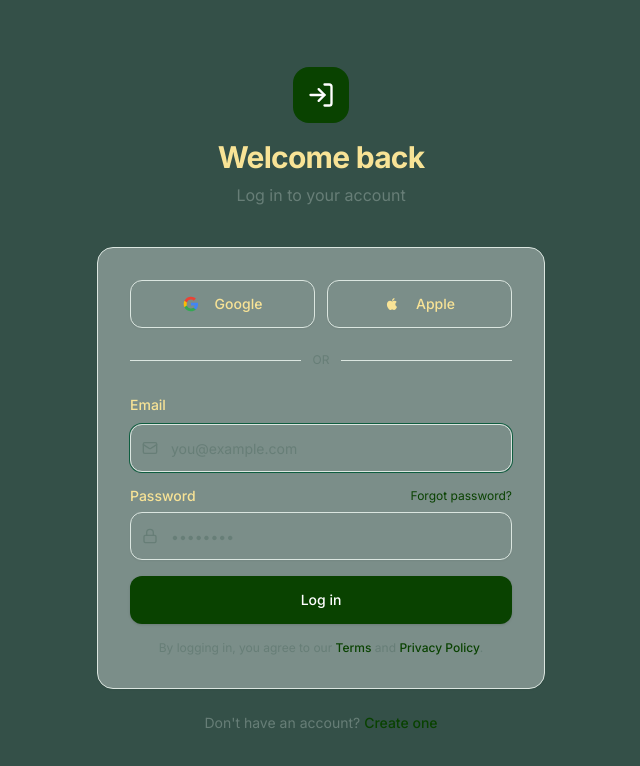
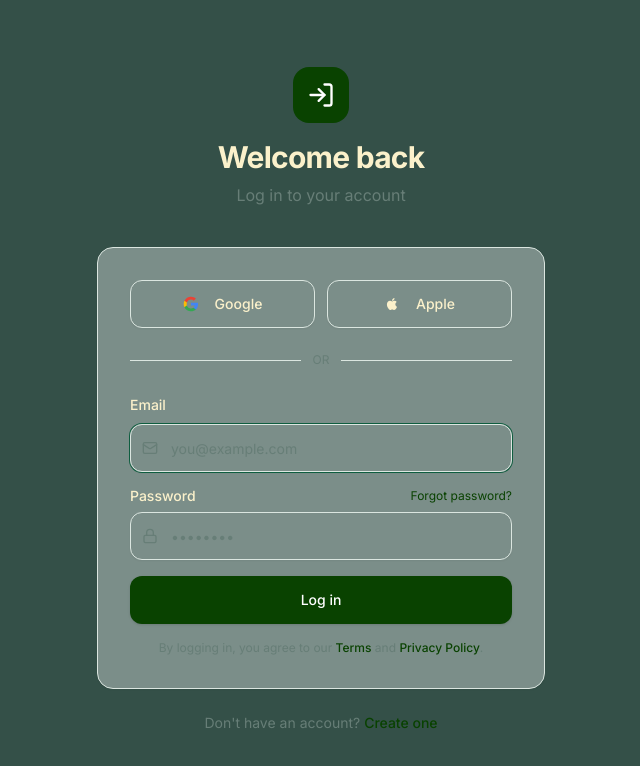
Before and after one commit to underparmindset/underparmind, a React (Vite) app: page /login in a window 1280 px wide. Shown: the top 766 px of the page, without its empty margins (319-959 px from the left). Built offline with nearby package versions, Linux system fonts and the light colour scheme; no server answers.

Commit message:
Manual code change

```diff
--- a/src/index.css
+++ b/src/index.css
@@ -7,7 +7,7 @@
 @layer base {
   :root {
     --background: 163 21% 26%;
-    --foreground: 47 88% 78%;
+    --foreground: 48 86% 89%;
     --card: 164 8% 52%;
     --card-foreground: 160 30% 10%;
     --popover: 0 0% 100%;
```
